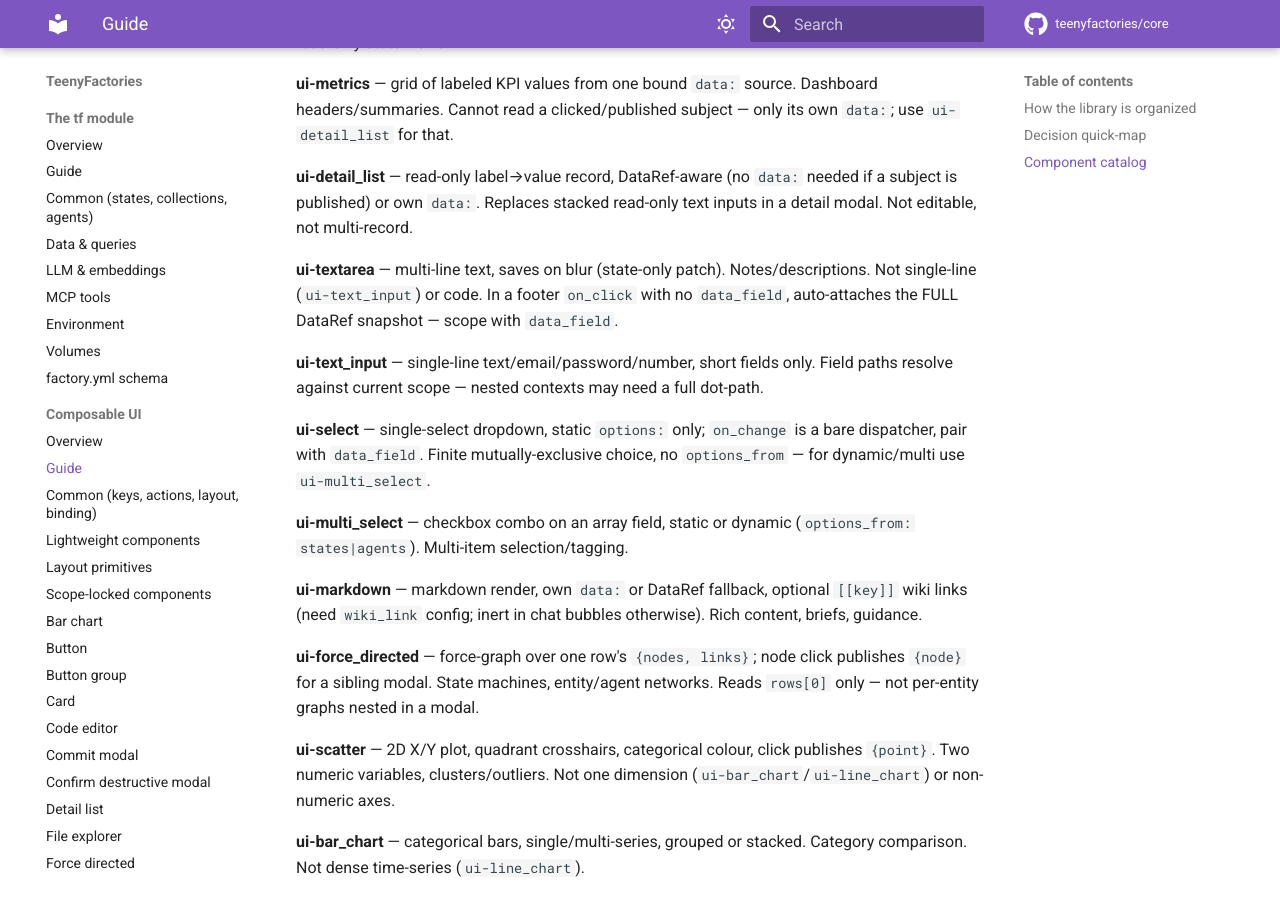
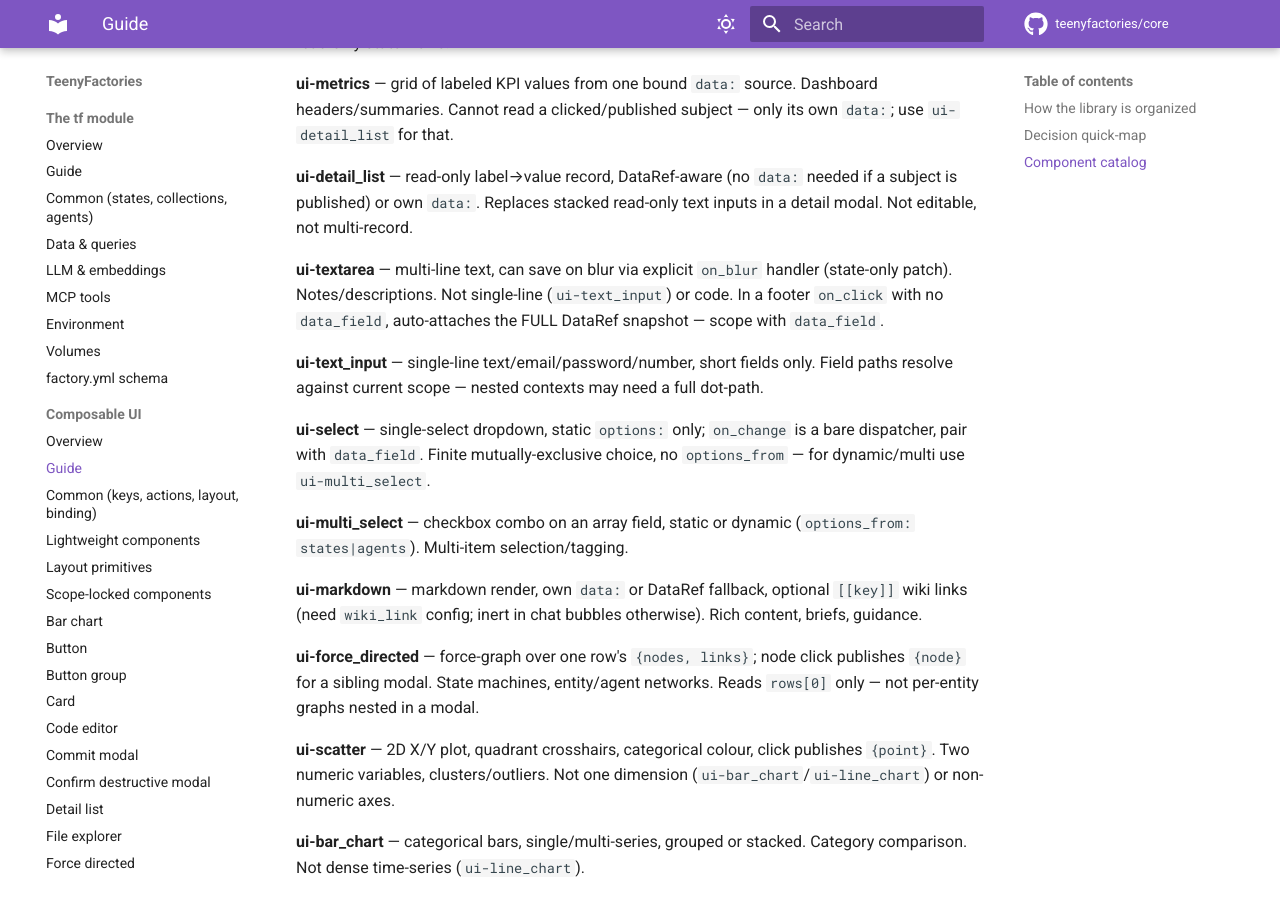
Before and after one commit to teenyfactories/core, an MkDocs documentation site: the page built from docs/reference/ui-guide.md, in a window 1280 px wide and 900 px high, scrolled down 1090 px. Built offline with MkDocs 1.6.1 and Material for MkDocs 9.7.7, drawn with Linux system fonts in a browser that asks for light colours; comment, search, counter and statistics services are not loaded.

Commit message:
Docs: fix drift (Public API listing, tf identity vars, textarea behavior) + regen reference

```diff
--- a/docs/reference/ui-guide.md
+++ b/docs/reference/ui-guide.md
@@ -18,7 +18,7 @@
 
 **ui-detail_list** — read-only label→value record, DataRef-aware (no `data:` needed if a subject is published) or own `data:`. Replaces stacked read-only text inputs in a detail modal. Not editable, not multi-record.
 
-**ui-textarea** — multi-line text, saves on blur (state-only patch). Notes/descriptions. Not single-line (`ui-text_input`) or code. In a footer `on_click` with no `data_field`, auto-attaches the FULL DataRef snapshot — scope with `data_field`.
+**ui-textarea** — multi-line text, can save on blur via explicit `on_blur` handler (state-only patch). Notes/descriptions. Not single-line (`ui-text_input`) or code. In a footer `on_click` with no `data_field`, auto-attaches the FULL DataRef snapshot — scope with `data_field`.
 
 **ui-text_input** — single-line text/email/password/number, short fields only. Field paths resolve against current scope — nested contexts may need a full dot-path.
 
```
Also changed, not shown: README.md (+1 -0 lines), docs/reference/tf-guide.md (+1 -1 lines), python/README.md (+2 -2 lines).
